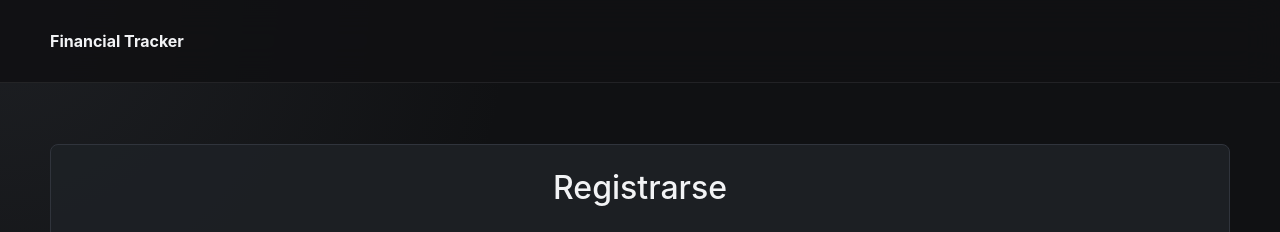
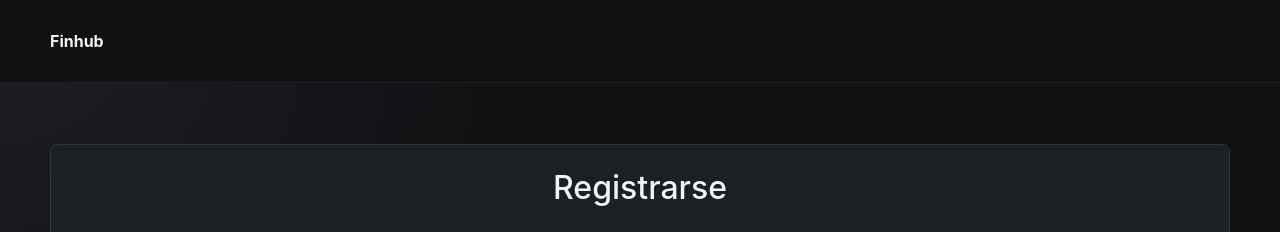
Before and after one commit to victorflorest/FinHub, a Django app: page /register/ in a window 1280 px wide. Shown: the top 232 px of the page. Run offline with Django 5.2, Linux system fonts and the light colour scheme.

Commit message:
Rename displayed app name to Finhub in navbar and page title
Co-Authored-By: Claude Sonnet 5 <noreply@anthropic.com>

```diff
--- a/templates/base.html
+++ b/templates/base.html
@@ -5,7 +5,7 @@
     <meta charset="UTF-8">
     <meta name="viewport" content="width=device-width, initial-scale=1.0">
 
-    <title>{% block title %}Financial Tracker{% endblock %}</title>
+    <title>{% block title %}Finhub{% endblock %}</title>
 
     <!-- Bootstrap -->
     <link href="https://cdn.jsdelivr.net/npm/bootstrap@5.3.3/dist/css/bootstrap.min.css" rel="stylesheet">
--- a/templates/components/navbar.html
+++ b/templates/components/navbar.html
@@ -5,7 +5,7 @@
         <a class="navbar-brand app-brand"
            href="{% url 'dashboard' %}">
 
-            Financial Tracker
+            Finhub
 
         </a>
 
```
